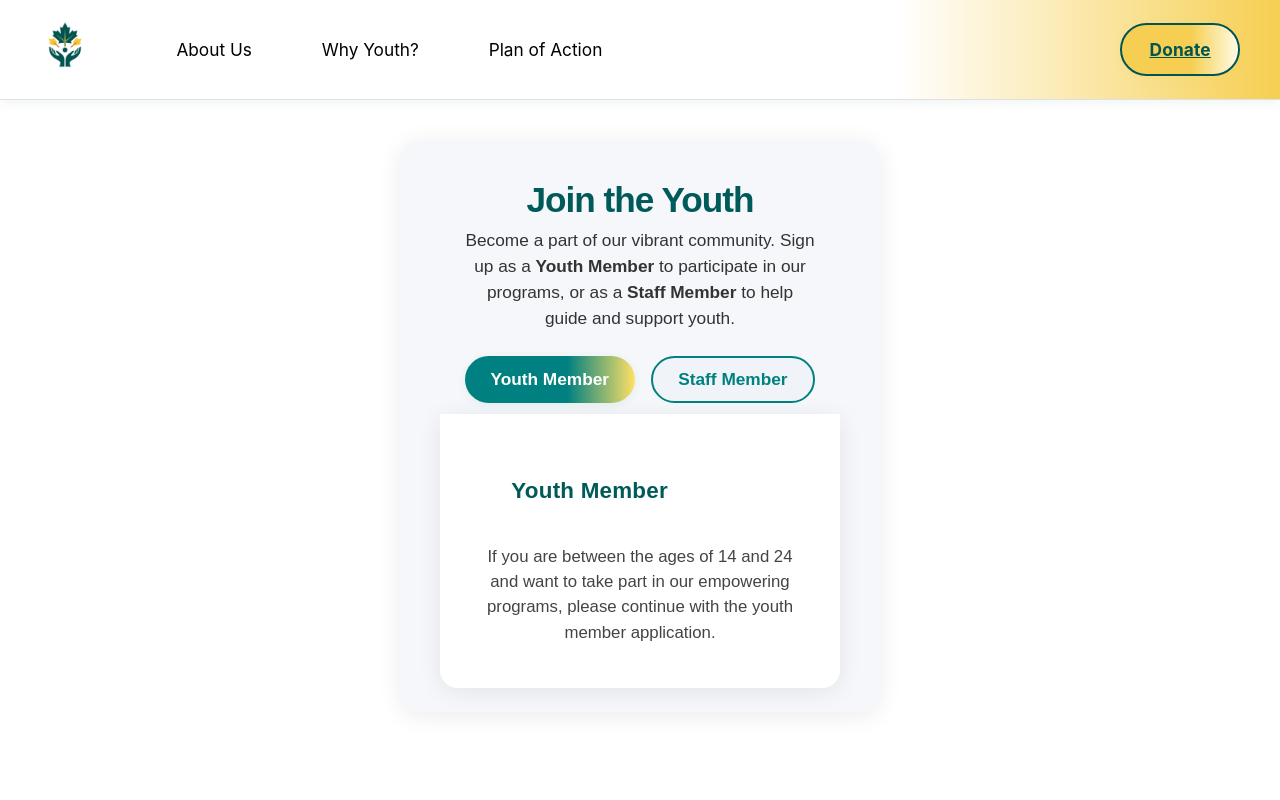
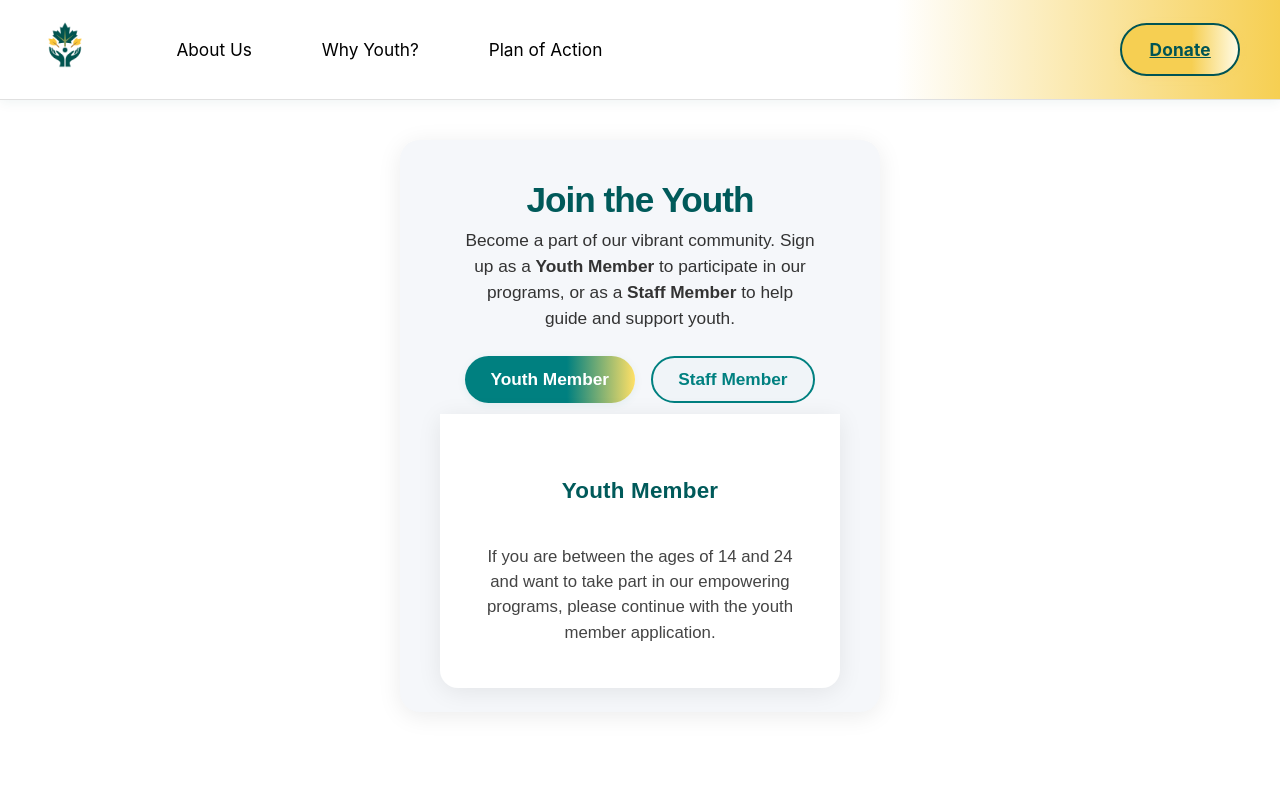
Before and after one commit to AbdulkarimMziya/Youth_hub, a React (Vite) app: page /signup in a window 1280 px wide. Shown: the top 800 px of the page. Built offline with nearby package versions, Linux system fonts and the light colour scheme; the HTML template or start-up script is replaced by a standard one.

Commit message:
style: update Signup.css

```diff
--- a/src/pages/Signup.css
+++ b/src/pages/Signup.css
@@ -118,7 +118,7 @@
     font-size: 1.4rem;
     font-weight: 700;
     color: var(--main-dark);
-    margin-bottom: 0.5rem;
+    margin: 0 auto 0.5rem auto;
     text-align: center;
 }
 
```
